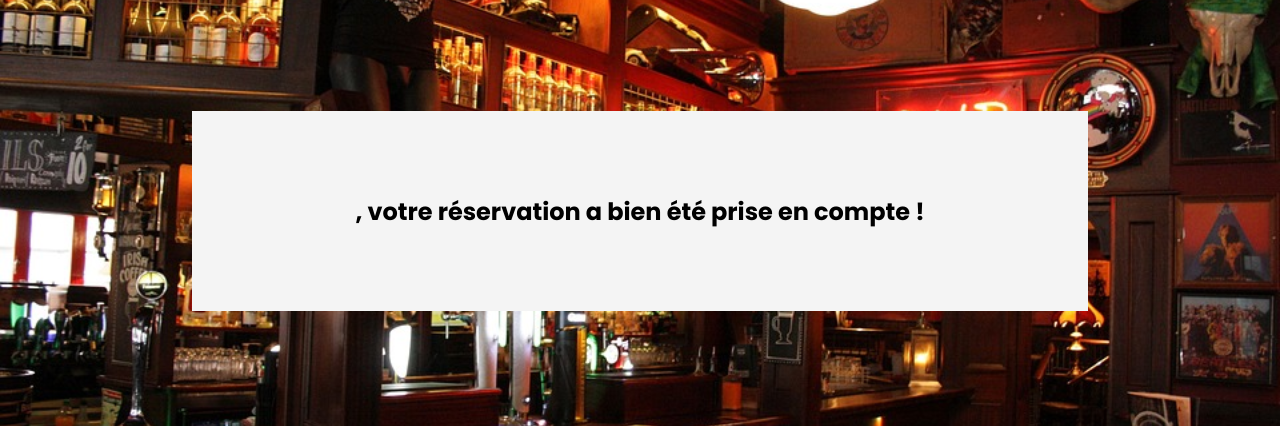
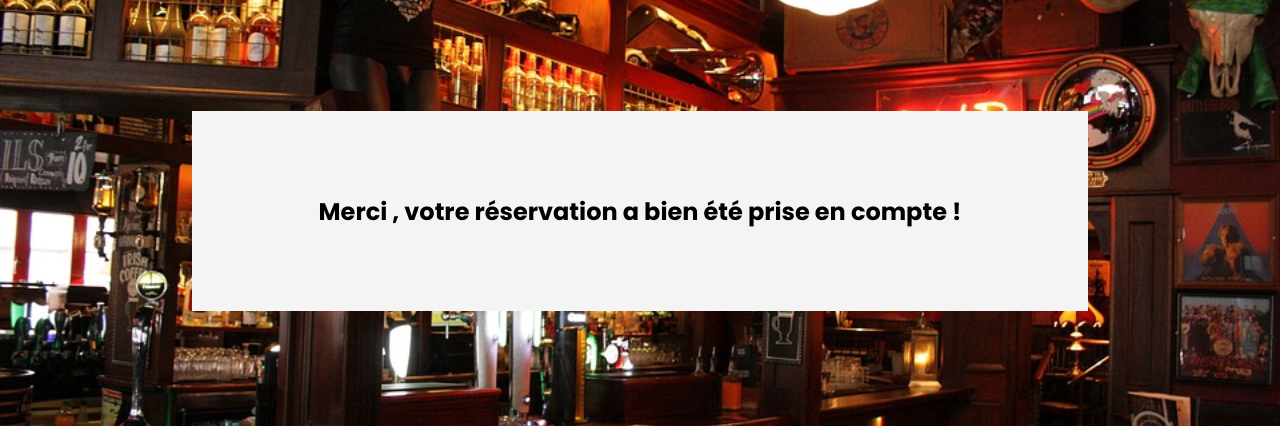
Before and after one commit to Bourricote/projet1_php, a PHP site: page /form.php in a window 1280 px wide. Shown: the part 189-615 px from the top of the page. Run offline with PHP 8.4, Linux system fonts and the light colour scheme; data that the repository does not hold is empty.

Commit message:
ajout MERCI form.php

```diff
--- a/form.php
+++ b/form.php
@@ -44,7 +44,7 @@
 
 
         <section id="php">
-            <h1 id="php_title"> <?php echo $_POST['first_name'] . ' ' . $_POST['name'] . ', votre réservation a bien été prise en compte !'; ?></h1>
+            <h1 id="php_title"> <?php echo 'Merci ' . $_POST['first_name'] . ' ' . $_POST['name'] . ', votre réservation a bien été prise en compte !'; ?></h1>
 
         </section>
 
```
